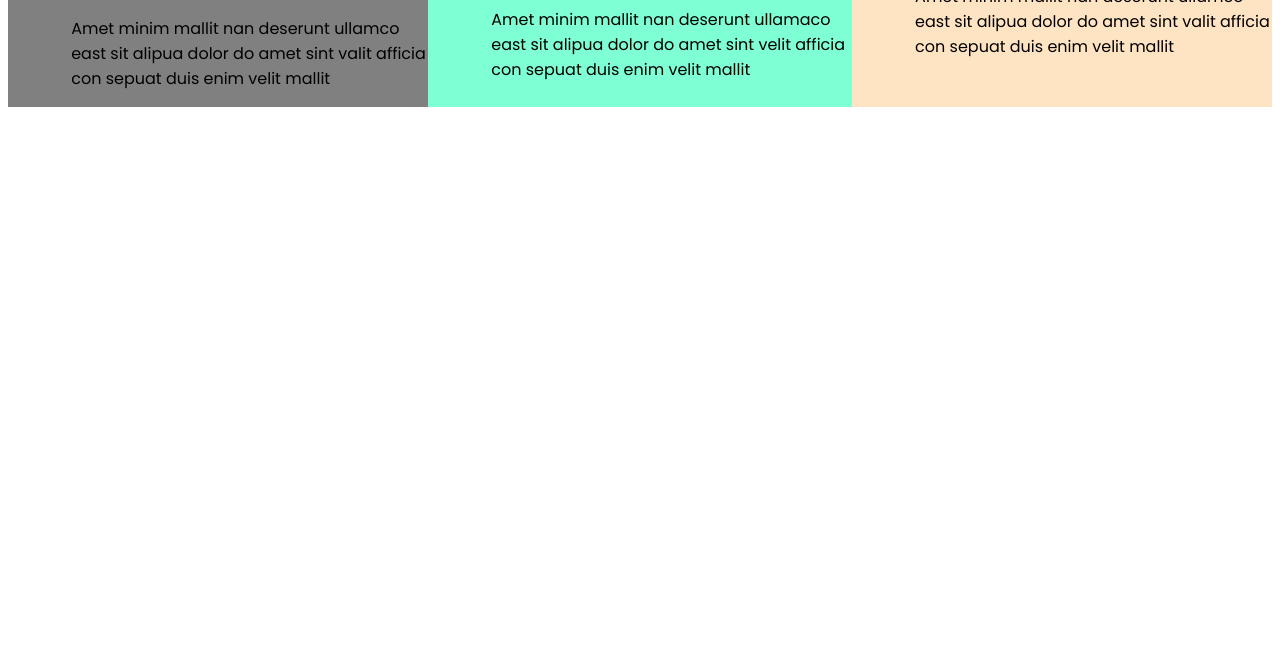
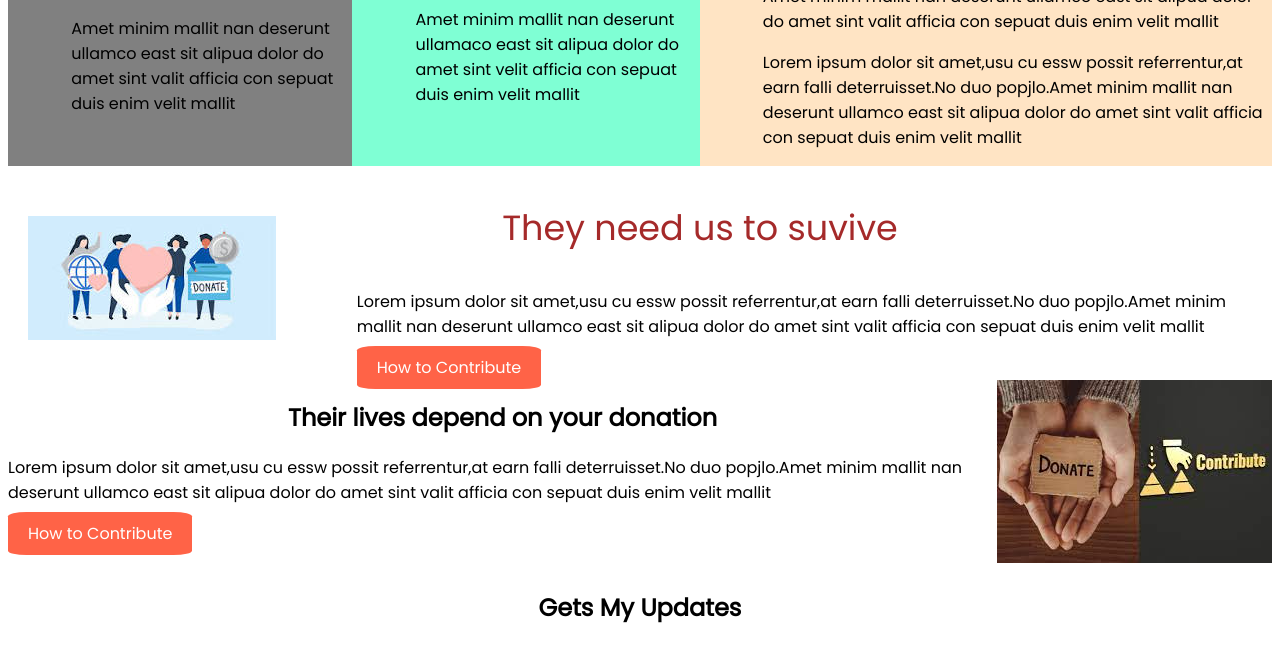
Before and after one commit to SopnilSwapon/donation-portfolio, a plain HTML site: page index.html in a window 1280 px wide. Shown: the part 1695-2340 px from the top of the page. Before the commit the page ends 1810 px from the top, so only its background shows below. Drawn offline with Linux system fonts and the light colour scheme.

Commit message:
added section,images and paragraph

```diff
--- a/index.html
+++ b/index.html
@@ -46,11 +46,28 @@
                 <img src="telephone-logo.png" alt="">
                 <h3>Education for a child</h3>
                 <p>Amet minim mallit nan deserunt ullamco east sit alipua dolor do amet sint valit afficia con sepuat duis enim velit mallit</p>
+        <p>Lorem ipsum dolor sit amet,usu cu essw possit referrentur,at earn falli deterruisset.No duo popjlo.Amet minim mallit nan deserunt ullamco east sit alipua dolor do amet sint valit afficia con sepuat duis enim velit mallit</p>
             </div>
+
      </section>
-
-
-
-
-</body>
+     <section class="flexible-contain">
+        <div class="image-width">
+            <img src="donation next.jfif" alt="">
+        </div>
+        <div>
+            <p class="font-size">They need us to suvive</p>
+            <p class="margin-style">Lorem ipsum dolor sit amet,usu cu essw possit referrentur,at earn falli deterruisset.No duo popjlo.Amet minim mallit nan deserunt ullamco east sit alipua dolor do amet sint valit afficia con sepuat duis enim velit mallit</p>
+            <a class="margin-style" href="https://search.visymo.com/ws?q=donation%20page&asid=vis_inw_za_04&mt=b&nw=g&de=c&ap=&ac=5349&cid=20293108481&aid=150044287346&locale=en_BD&ch=1567&gclid=CjwKCAjw-vmkBhBMEiwAlrMeF6HBP7JOijDWTXFZShUpiGmPwxDSqaFb03pHXWsjFXG0mBnytM-YhhoC_VgQAvD_BwE">How to Contribute</a>
+        </div>
+     </section>
+     <section class="flexible-contain" >
+        <div>
+            <h2>Their lives depend on your donation</h2>
+            <p>Lorem ipsum dolor sit amet,usu cu essw possit referrentur,at earn falli deterruisset.No duo popjlo.Amet minim mallit nan deserunt ullamco east sit alipua dolor do amet sint valit afficia con sepuat duis enim velit mallit</p>
+            <a href="https://search.visymo.com/ws?q=donation%20page&asid=vis_inw_za_04&mt=b&nw=g&de=c&ap=&ac=5349&cid=20293108481&aid=150044287346&locale=en_BD&ch=1567&gclid=CjwKCAjw-vmkBhBMEiwAlrMeF6HBP7JOijDWTXFZShUpiGmPwxDSqaFb03pHXWsjFXG0mBnytM-YhhoC_VgQAvD_BwE">How to Contribute</a>
+        </div>
+        <div><img src="donation next2.jfif" alt=""></div>
+     </section>
+     <h2>Gets My Updates</h2>
+    </body>
 </html>
--- a/style.css
+++ b/style.css
@@ -8,9 +8,10 @@ h1{
 a{
     text-decoration: none;
     color: white;
-    background-color:violet;
+    background-color:tomato;
     border-radius: 10%;
     padding: 10px 20px;
+    text-align: center;
 }
 .flexible-contain{
     display: flex;
@@ -39,3 +40,24 @@ a{
     background-color: aquamarine;
     padding-left: 5%;
 }
+.font-size{
+    font-size: 35px;
+    text-align: center;
+    color: brown;
+}
+.image-width{
+    width: 100px;
+    margin-left: 20px;
+    margin-top: 50px;
+}
+.margin-style{
+    margin-left: 20%;
+}
+.box-style{
+    color: white;
+    background-color: tomato;
+
+}
+h2{
+    text-align: center;
+}
```
Also changed, not shown: donation next.jfif (added), donation next2.jfif (added).
